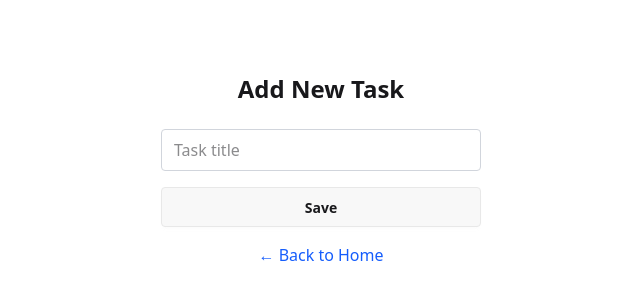
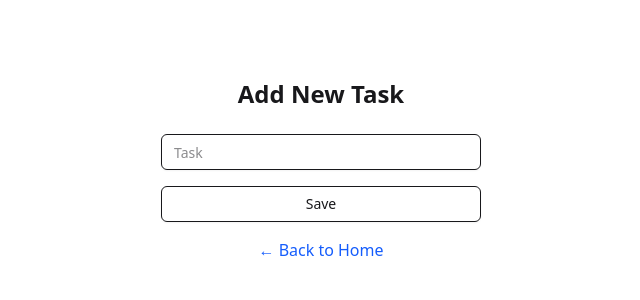
Before and after one commit to imlililili/simple-todoapp, a Next.js app: page /add-task in a window 1280 px wide. Shown: the part 230-530 px from the top of the page, without its empty margins (319-959 px from the left). Built offline with nearby package versions, Linux system fonts and the light colour scheme.

Commit message:
update form and btn at addTask

```diff
--- a/app/add-task/page.tsx
+++ b/app/add-task/page.tsx
@@ -4,6 +4,8 @@
 import { useRouter } from "next/navigation";
 import { v4 as uuidv4 } from "uuid";
 import { addTodo } from "@/api";
+import { Input } from "@/components/ui/input";
+import { Button } from "@/components/ui/button";
 
 export default function AddTaskPage() {
     const router = useRouter();
@@ -29,19 +31,10 @@
             <h1 className="text-2xl font-bold mb-6">Add New Task</h1>
 
             <form onSubmit={handleSubmitNewTodo} className="flex flex-col gap-4 w-80">
-                <input
-                    type="text"
-                    placeholder="Task title"
-                    value={newTaskValue}
-                    onChange={(e)=> setNewTaskValue(e.target.value)}
-                    className="border border-gray-300 rounded px-3 py-2"
-                />
-                <button
-                    type="submit"
-                    className="btn"
-                >
+                <Input type="text" placeholder="Task" value={newTaskValue} onChange={(e)=> setNewTaskValue(e.target.value)} />
+                <Button type="submit" variant="outline">
                     Save
-                </button>
+                </Button>
             </form>
 
             <button
--- /dev/null
+++ b/components/ui/input.tsx
@@ -0,0 +1,21 @@
+import * as React from "react"
+
+import { cn } from "@/lib/utils"
+
+function Input({ className, type, ...props }: React.ComponentProps<"input">) {
+  return (
+    <input
+      type={type}
+      data-slot="input"
+      className={cn(
+        "file:text-foreground placeholder:text-muted-foreground selection:bg-primary selection:text-primary-foreground dark:bg-input/30 border-input h-9 w-full min-w-0 rounded-md border bg-transparent px-3 py-1 text-base shadow-xs transition-[color,box-shadow] outline-none file:inline-flex file:h-7 file:border-0 file:bg-transparent file:text-sm file:font-medium disabled:pointer-events-none disabled:cursor-not-allowed disabled:opacity-50 md:text-sm",
+        "focus-visible:border-ring focus-visible:ring-ring/50 focus-visible:ring-[3px]",
+        "aria-invalid:ring-destructive/20 dark:aria-invalid:ring-destructive/40 aria-invalid:border-destructive",
+        className
+      )}
+      {...props}
+    />
+  )
+}
+
+export { Input }
```
